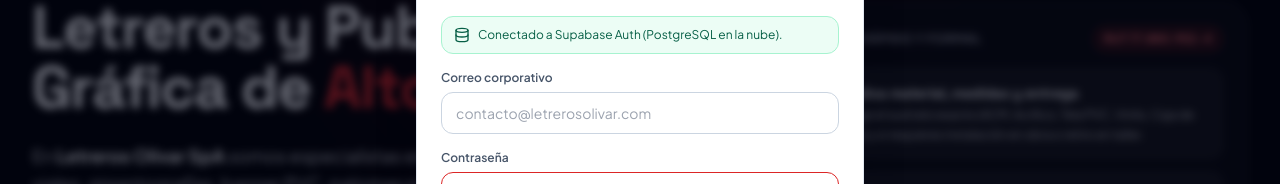
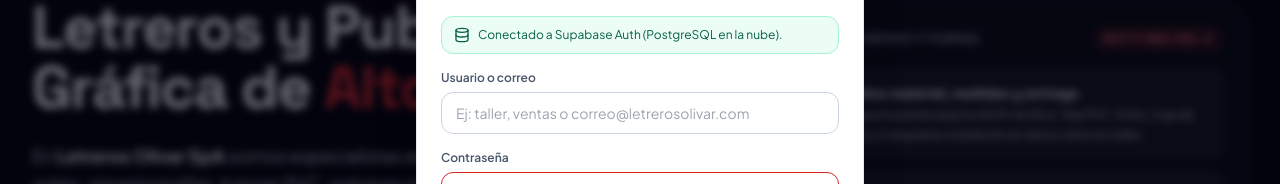
Before and after one commit to boxerblastbeat/leteros_testeo, a React (Vite) app: page / in a window 1280 px wide. Both pictures are taken after a click on the button "Acceso Intranet". Shown: the part 304-488 px from the top of the page. Built offline with nearby package versions, Linux system fonts and the light colour scheme; no server answers; the database is empty.

Commit message:
feat(auth): allow short username login (auto-appends @letrerosolivar.com) alongside full email

```diff
--- a/src/components/common/LoginModal.jsx
+++ b/src/components/common/LoginModal.jsx
@@ -4,10 +4,17 @@ import { useErp } from '../../context/ErpContext';
 import { useModalClose } from '../../lib/useModalClose';
 
 const LAST_EMAIL_KEY = 'olivar_last_login_email';
+const DEFAULT_LOGIN_DOMAIN = 'letrerosolivar.com';
+
+const normalizeLoginIdentifier = (raw) => {
+  const clean = String(raw || '').trim().toLowerCase();
+  if (!clean) return '';
+  return clean.includes('@') ? clean : `${clean}@${DEFAULT_LOGIN_DOMAIN}`;
+};
 
 export default function LoginModal({ open, onClose, onSuccess }) {
   const { signIn, isCloud } = useErp();
-  const [email, setEmail] = useState(() => {
+  const [identifier, setIdentifier] = useState(() => {
     try {
       return localStorage.getItem(LAST_EMAIL_KEY) || '';
     } catch {
@@ -27,9 +34,10 @@ export default function LoginModal({ open, onClose, onSuccess }) {
     setError('');
     setSubmitting(true);
     try {
-      await signIn(email.trim(), password);
+      const resolvedEmail = normalizeLoginIdentifier(identifier);
+      await signIn(resolvedEmail, password);
       try {
-        localStorage.setItem(LAST_EMAIL_KEY, email.trim());
+        localStorage.setItem(LAST_EMAIL_KEY, identifier.trim());
       } catch {
         // ignore
       }
@@ -86,16 +94,23 @@ export default function LoginModal({ open, onClose, onSuccess }) {
           {isCloud && (
             <div>
               <label className="block text-xs font-semibold text-slate-600 mb-1.5">
-                Correo corporativo
+                Usuario o correo
               </label>
               <input
-                type="email"
+                type="text"
                 required
-                value={email}
-                onChange={(e) => setEmail(e.target.value)}
+                autoCapitalize="none"
+                autoCorrect="off"
+                value={identifier}
+                onChange={(e) => setIdentifier(e.target.value)}
                 className="w-full px-3.5 py-2.5 rounded-xl bg-white border border-slate-300 text-sm text-slate-900 focus:outline-none focus:border-red-600"
-                placeholder="contacto@letrerosolivar.com"
+                placeholder="Ej: taller, ventas o correo@letrerosolivar.com"
               />
+              {identifier.trim() && !identifier.includes('@') && (
+                <p className="text-[11px] text-slate-400 mt-1 font-mono">
+                  Ingresará como: {normalizeLoginIdentifier(identifier)}
+                </p>
+              )}
             </div>
           )}
 
```
Also changed, not shown: 1 other file (tests, documents, lock files or other folders).
